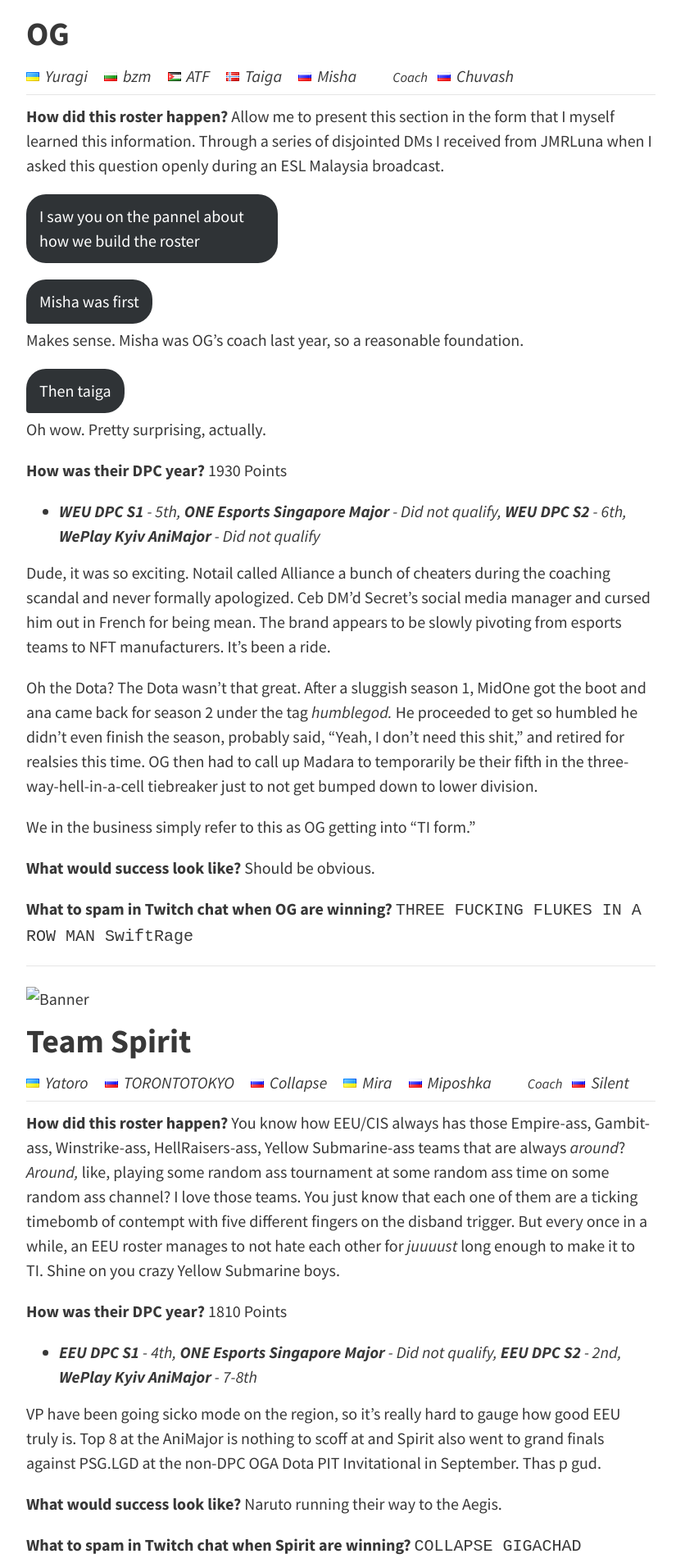
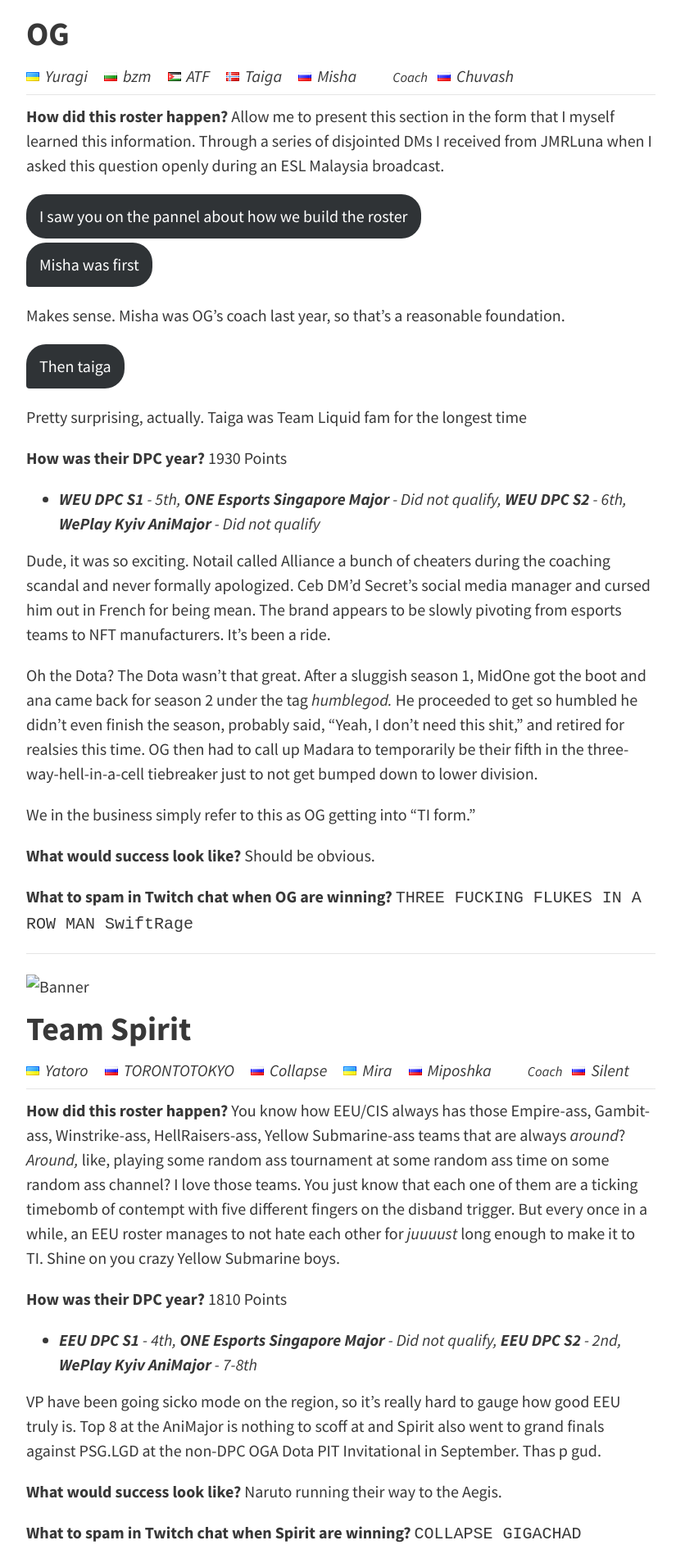
Before and after one commit to tsunami643/blogdraft, a Jekyll site: the page built from _posts/2022-10-06-ti11-team-guide.md, in a window 1280 px wide. Shown: the part 2076-3983 px from the top of the page at 82% size, without its empty margins (224-1049 px from the left). Built offline with Jekyll 4.4.1, drawn with Linux system fonts in a browser that asks for light colours; nearby versions of some CDN libraries; comment, search, counter and statistics services are not loaded.

Commit message:
p to span

```diff
--- a/_posts/2022-10-06-ti11-team-guide.md
+++ b/_posts/2022-10-06-ti11-team-guide.md
@@ -156,14 +156,14 @@
 
 **How did this roster happen?** Allow me to present this section in the form that I myself learned this information. Through a series of disjointed DMs I received from JMRLuna when I asked this question openly during an ESL Malaysia broadcast.
 
-<p class="twitter-dm">I saw you on the pannel about how we build the roster</p>
-<p class="twitter-dm twitter-dm-first">Misha was first</p>
+<span class="twitter-dm">I saw you on the pannel about how we build the roster</span>
+<span class="twitter-dm twitter-dm-first">Misha was first</span>
 
-Makes sense. Misha was OG's coach last year, so a reasonable foundation.
+<span style ="margin-bottom: 0.5em;">Makes sense. Misha was OG's coach last year, so that's a reasonable foundation.</span>
 
-<p class="twitter-dm twitter-dm-first">Then taiga</p>
+<span class="twitter-dm twitter-dm-first">Then taiga</span>
 
-Oh wow. Pretty surprising, actually.
+<span style ="margin-bottom: 0.5em;">Pretty surprising, actually. Taiga was Team Liquid fam for the longest time</span>
 
 **How was their DPC year?** 1930 Points
 
--- a/_sass/base/_global.scss
+++ b/_sass/base/_global.scss
@@ -102,7 +102,7 @@
 
 //Twitter DM CSS
 .twitter-dm {
-  //margin-bottom: 0px;
+  margin-bottom: 5px;
   margin-top: 0px;
   border-color: rgb(51, 54, 57);
   border-radius: 24px;
@@ -110,7 +110,7 @@
   padding-right: 16px;
   padding-bottom: 12px;
   padding-top: 12px;
-  max-width: 40%;
+  max-width: 500px;
   background-color: rgb(47, 51, 54);
   color: white;
   display: table;
@@ -118,7 +118,6 @@
 
 .twitter-dm-first {
   border-bottom-left-radius: 4px;
-  margin-bottom: 5px;
 }
 
 //Spoiler Text
```
